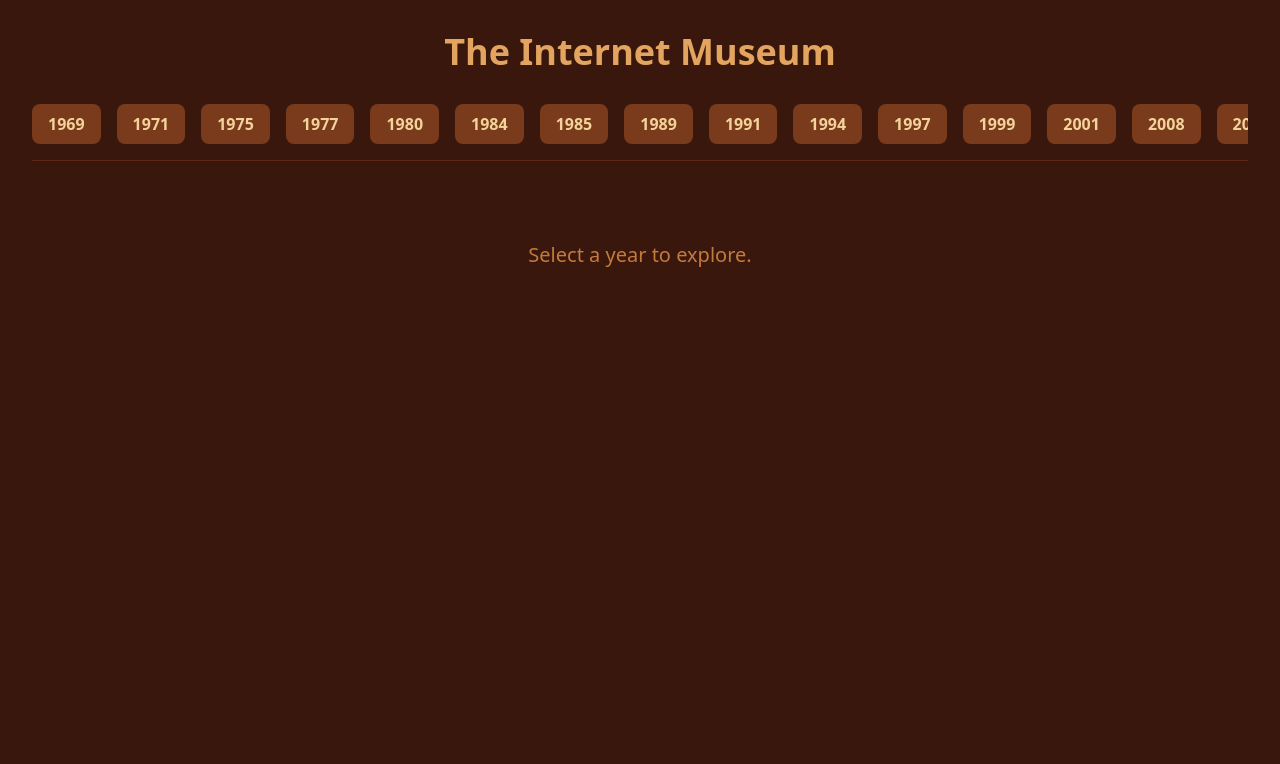
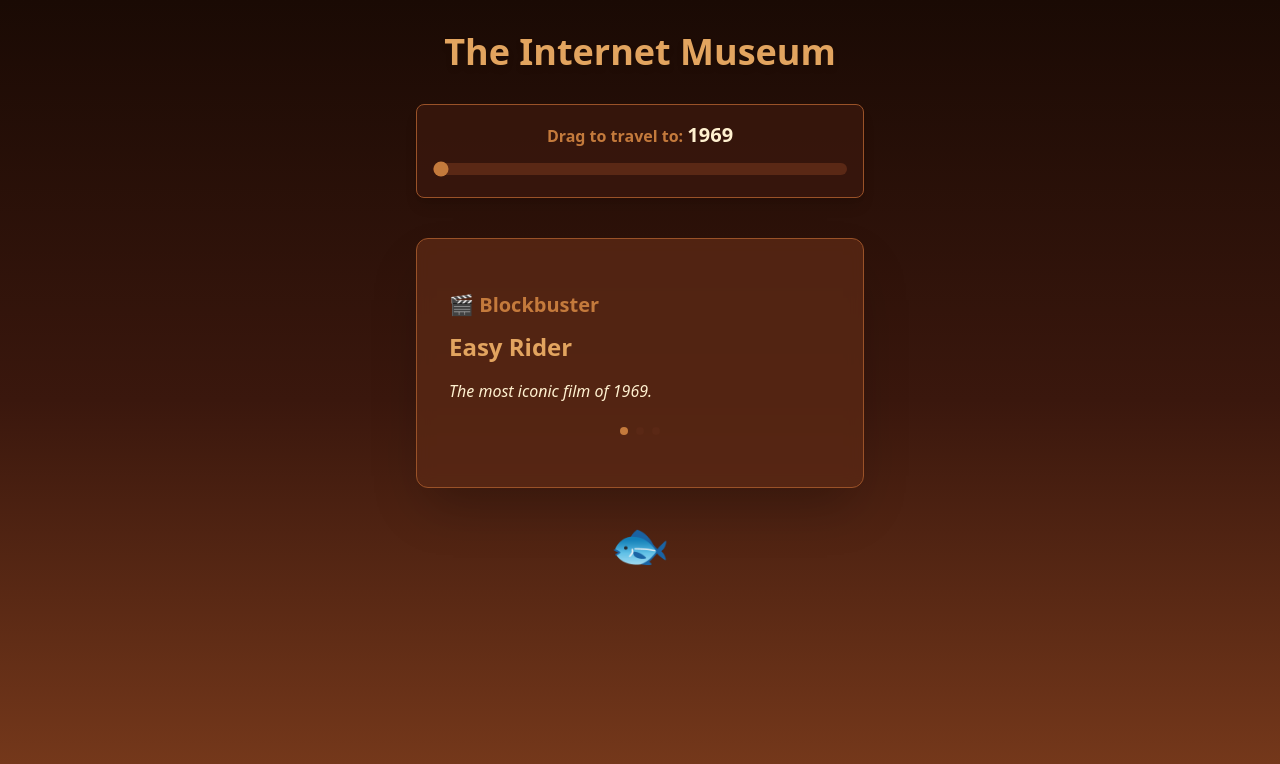
Before and after one commit to Joudy-Islam/CurioSeaTea, a React (Vite) app: page / in a window 1280 px wide. Shown: the top 764 px of the page. Built offline with nearby package versions, Linux system fonts and the light colour scheme.

Commit message:
Added members data to history page

```diff
--- a/src/pages/history/History.jsx
+++ b/src/pages/history/History.jsx
@@ -2,65 +2,106 @@ import React, { useState } from 'react';
 import data from './data.json';
 
 export default function History() {
-  // This state keeps track of the year the user clicked
-  const [selectedYear, setSelectedYear] = useState(null);
+  const [yearIndex, setYearIndex] = useState(0);
+  const [cardIndex, setCardIndex] = useState(0);
+
+  const currentYear = data[yearIndex];
+
+  // We create the array of exhibits dynamically
+  const exhibits = [
+    {
+      type: "🎬 Blockbuster",
+      title: currentYear.movie,
+      desc: `The most iconic film of ${currentYear.year}.`
+    },
+    {
+      type: "🎵 #1 Hit Song",
+      title: currentYear.song,
+      desc: `By ${currentYear.artist}`
+    },
+    {
+      type: `${currentYear.emoji} Did You Know?`,
+      title: `History from ${currentYear.year}`,
+      desc: currentYear.fact
+    }
+  ];
+
+  // 🌟 NEW LOGIC: If the year has a team, push them into the exhibits array!
+  if (currentYear.team) {
+    currentYear.team.forEach((person) => {
+      exhibits.push({
+        type: `👤 ${person.name} (Born ${currentYear.year})`,
+        title: `🎧 ${person.music} | 🎮 ${person.game}`,
+        desc: `🗣️ Most used phrase: ${person.phrase} | 🏆 ${person.achievement}`
+      });
+    });
+  }
+
+  const currentCard = exhibits[cardIndex];
+
+  const handleYearChange = (e) => {
+    setYearIndex(Number(e.target.value));
+    setCardIndex(0);
+  };
+
+  const nextCard = () => {
+    if (cardIndex === exhibits.length - 1) {
+      setCardIndex(0);
+    } else {
+      setCardIndex(cardIndex + 1);
+    }
+  };
 
   return (
-    // Main background is Deep Chocolate
-    <div className="min-h-screen bg-[#3A170D] text-[#FFF1D0] p-8 font-sans">
-      <h1 className="text-4xl font-bold text-center mb-8 text-[#E2A45F]">
+    <div className="min-h-screen bg-gradient-to-b from-[#1a0a04] via-[#3A170D] to-[#7A3B1C] text-[#FFF1D0] p-8 flex flex-col items-center font-sans">
+
+      <h1 className="text-4xl font-bold text-center mb-8 text-[#E2A45F] drop-shadow-md">
         The Internet Museum
       </h1>
 
-      {/* Timeline Buttons Container */}
-      <div className="flex overflow-x-auto gap-4 pb-4 mb-8 border-b border-[#5A2815]">
-        {data.map((item) => (
-          <button
-            key={item.year}
-            onClick={() => setSelectedYear(item)}
-            // If this button is the one clicked, it turns Caramel. Otherwise, Rich Brown.
-            className={`px-4 py-2 rounded-lg whitespace-nowrap transition-colors font-semibold ${
-              selectedYear?.year === item.year
-                ? 'bg-[#C47A3C] text-[#3A170D]'
-                : 'bg-[#7A3B1C] text-[#F4D39B] hover:bg-[#9A5228]'
-            }`}
-          >
-            {item.year}
-          </button>
-        ))}
+      {/* Slider UI */}
+      <div className="w-full max-w-md mb-10 bg-[#3A170D]/80 p-4 rounded-lg shadow-lg border border-[#9A5228]">
+        <label className="block text-center text-[#C47A3C] mb-2 font-semibold">
+          Drag to travel to: <span className="text-[#FFF1D0] text-xl">{currentYear.year}</span>
+        </label>
+        <input
+          type="range"
+          min="0"
+          max={data.length - 1}
+          value={yearIndex}
+          onChange={handleYearChange}
+          className="w-full h-3 bg-[#5A2815] rounded-lg appearance-none cursor-pointer accent-[#C47A3C]"
+        />
       </div>
 
       {/* Exhibit Display Area */}
-      {!selectedYear ? (
-        // If no year is selected, show this message
-        <div className="text-center text-[#C47A3C] mt-20">
-          <p className="text-xl">Select a year to explore.</p>
+      <div className="max-w-md w-full bg-[#5A2815]/80 backdrop-blur p-8 rounded-xl shadow-2xl border border-[#9A5228] min-h-[250px] flex flex-col justify-center transition-all duration-300 ease-in-out">
+
+        <span className="text-xl mb-3 text-[#C47A3C] font-bold">{currentCard.type}</span>
+        <h2 className="text-2xl font-bold text-[#E2A45F] mb-4">
+          {currentCard.title}
+        </h2>
+        <p className="text-[#FFF1D0] italic text-base">
+          {currentCard.desc}
+        </p>
+
+        {/* Card Indicator Dots */}
+        <div className="flex justify-center gap-2 mt-6">
+          {exhibits.map((_, idx) => (
+            <div key={idx} className={`w-2 h-2 rounded-full ${idx === cardIndex ? 'bg-[#C47A3C]' : 'bg-[#5A2815]'}`}></div>
+          ))}
         </div>
-      ) : (
-        // If a year IS selected, show the museum card
-        <div className="max-w-2xl mx-auto bg-[#5A2815] p-8 rounded-lg shadow-lg border border-[#9A5228]">
-          <h2 className="text-6xl font-bold text-[#E2A45F] mb-6">
-            {selectedYear.year}
-          </h2>
+      </div>
 
-          <div className="grid grid-cols-1 md:grid-cols-2 gap-6 mb-6">
-            <div className="bg-[#3A170D] p-4 rounded-lg">
-              <h3 className="text-lg font-semibold text-[#C47A3C] mb-2">🎬 Blockbuster Movie</h3>
-              <p className="text-[#F4D39B]">{selectedYear.movie}</p>
-            </div>
+      {/* Fish Button */}
+      <button
+        onClick={nextCard}
+        className="mt-8 text-5xl hover:scale-125 transition-transform duration-200 active:scale-90"
+        title="Click the fish to see another exhibit!"
+      >
+        🐟
+      </button>
 
-            <div className="bg-[#3A170D] p-4 rounded-lg">
-              <h3 className="text-lg font-semibold text-[#C47A3C] mb-2">🎵 #1 Hit Song</h3>
-              <p className="text-[#F4D39B]">{selectedYear.song} by {selectedYear.artist}</p>
-            </div>
-          </div>
-
-          <div className="bg-[#3A170D] p-4 rounded-lg">
-            <h3 className="text-lg font-semibold text-[#C47A3C] mb-2">📜 Did You Know?</h3>
-            <p className="text-[#FFF1D0] italic">{selectedYear.fact}</p>
-          </div>
-        </div>
-      )}
     </div>
   );
 }
--- a/src/pages/history/data.json
+++ b/src/pages/history/data.json
@@ -111,6 +111,54 @@
       "fact": "A global financial crisis triggered by the U.S. housing market collapse led to widespread recessions. Barack Obama was elected as the first Black president of the United States.",
       "emoji": "📉"
       },
+      {
+        "year": 2009,
+        "movie": "Avatar",
+        "song": "Poker Face",
+        "artist": "Lady Gaga",
+        "fact": "Bitcoin was introduced to the world by the pseudonymous Satoshi Nakamoto. Michael Jackson's death triggered an unprecedented surge in global internet traffic.",
+        "emoji": "🪙",
+        "team": [
+          {
+            "name": "Joudy",
+            "music": "Justin Bieber",
+            "game": "Talking Angela",
+            "phrase": "“Rate this edit”",
+            "achievement": "Slept for 19 continuous hours 💀"
+          },
+          {
+            "name": "Salma",
+            "music": "podcasts",
+            "game": "Subway Surfers",
+            "phrase": "“wait what?”",
+            "achievement": "Somehow made “I’m just gonna look it up” turn into a 3-hour research session"
+          }
+        ]
+      },
+      {
+        "year": 2010,
+        "movie": "Inception",
+        "song": "Tik Tok",
+        "artist": "Kesha",
+        "fact": "Instagram was launched and gained 1 million users in just 2 months. Apple released the first iPad, creating a new category of tablet devices.",
+        "emoji": "📸",
+        "team": [
+          {
+            "name": "Jana",
+            "music": "Tame Impala",
+            "game": "Feeding Frenzy",
+            "phrase": "“f3ln”",
+            "achievement": "Made it through a whole week without accidentally embarrassing myself 🥳"
+          },
+          {
+            "name": "Sama",
+            "music": "Isabel LaRosa",
+            "game": "Chicken Invaders",
+            "phrase": "“A7ee 7amoottt”",
+            "achievement": "Turned a broken flashlight into an electrical engineering investigation 🤓"
+          }
+        ]
+      },
     {
       "year": 2015,
       "movie": "Mad Max: Fury Road",
```
